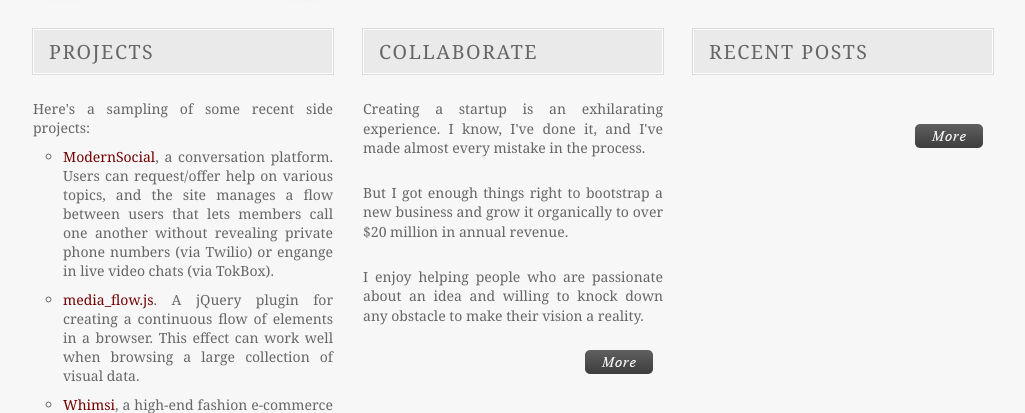
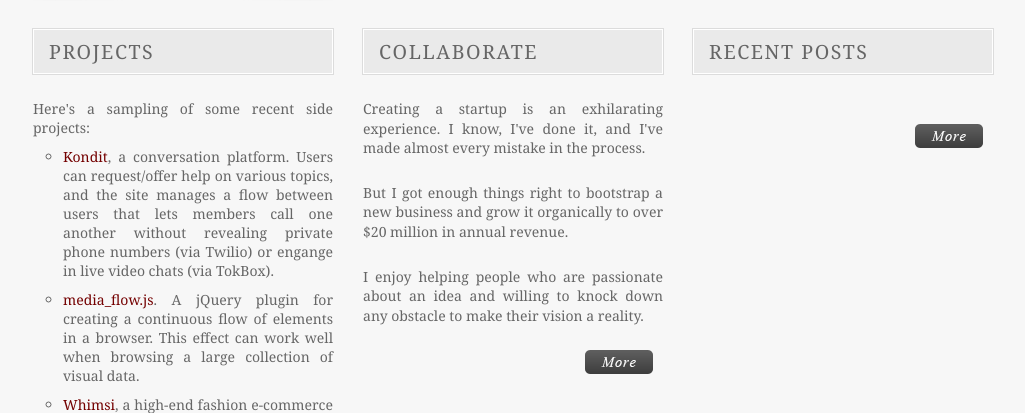
Before and after one commit to jseims/tristara, a Python web app: template server/templates/index.html in a window 1280 px wide. Shown: the part 486-899 px from the top of the page, without its empty margins (127-1152 px from the left). Run offline with Jinja, Linux system fonts and the light colour scheme; the template is opened without the code that fills it, so the values that code supplies are empty; some libraries are stand-ins or nearby versions.

Commit message:
change modernsocial to kondit

```diff
--- a/server/templates/base.html
+++ b/server/templates/base.html
@@ -62,7 +62,7 @@ $("ul.dropdown li ul li:has(ul)").find("a:first").append(" &raquo; ");
 
 <li><a href="projects">Projects</a>
 <ul class="sub_menu">
-    <li><a href="http://www.modernsocial.com">ModernSocial</a></li>
+    <li><a href="http://www.kondit.com">Kondit</a></li>
     <li><a href="https://github.com/jseims/media_flow">media_flow.js</a></li>
     <li><a href="http://www.whimsi.com">Whimsi</a></li>
     <li><a href="facebook_blaster">FaceBook Blaster</a></li>
--- a/server/templates/index.html
+++ b/server/templates/index.html
@@ -27,7 +27,7 @@
 Here's a sampling of some recent side projects:
 
 <ul class="normal_list">
-    <li><a href="http://www.modernsocial.com">ModernSocial</a>, a conversation platform.  Users can request/offer help on various topics, and the site manages a flow between users that lets members call one another without revealing private phone numbers (via Twilio) or engange in live video chats (via TokBox).</li>
+    <li><a href="http://www.kondit.com">Kondit</a>, a conversation platform.  Users can request/offer help on various topics, and the site manages a flow between users that lets members call one another without revealing private phone numbers (via Twilio) or engange in live video chats (via TokBox).</li>
     <li><a href="https://github.com/jseims/media_flow">media_flow.js</a>.  A jQuery plugin for creating a continuous flow of elements in a browser. This effect can work well when browsing a large collection of visual data.</li>
     <li><a href="http://www.whimsi.com">Whimsi</a>, a high-end fashion e-commerce site that uses media_flow.js for presentation.</li>
     <li><a href="facebook_blaster">FaceBook Blaster</a>.  See a continuous flow of photos from your FaceBook feed.  Uses media_flow.js.</li>
--- a/server/templates/projects.html
+++ b/server/templates/projects.html
@@ -12,7 +12,7 @@ Projects
 Here's a sampling of some recent side projects:
 
 <ul class="normal_list">
-    <li><a href="http://www.modernsocial.com">ModernSocial</a>, a conversation platform.  Users can request/offer help on various topics, and the site manages a flow between users that lets members call one another without revealing private phone numbers (via Twilio) or engange in live video chats (via TokBox).</li>
+    <li><a href="http://www.kondit.com">Kondit</a>, a conversation platform.  Users can request/offer help on various topics, and the site manages a flow between users that lets members call one another without revealing private phone numbers (via Twilio) or engange in live video chats (via TokBox).</li>
     <li><a href="https://github.com/jseims/media_flow">media_flow.js</a>.  A jQuery plugin for creating a continuous flow of elements in a browser. This effect can work well when browsing a large collection of visual data.</li>
     <li><a href="http://www.whimsi.com">Whimsi</a>, a high-end fashion e-commerce site that uses media_flow.js for presentation.</li>
     <li><a href="facebook_blaster">FaceBook Blaster</a>.  See a continuous flow of photos from your FaceBook feed.  Uses media_flow.js.</li>
--- a/web/js/facebook_blaster.js
+++ b/web/js/facebook_blaster.js
@@ -292,7 +292,7 @@ $(function() {
         offsetLeft : 20,
         offsetTop : 10,
         speed: 3,
-        rows : 4,
+        rows : 3,
         cols : 6,
         width : 180,
         height : 180,
```
